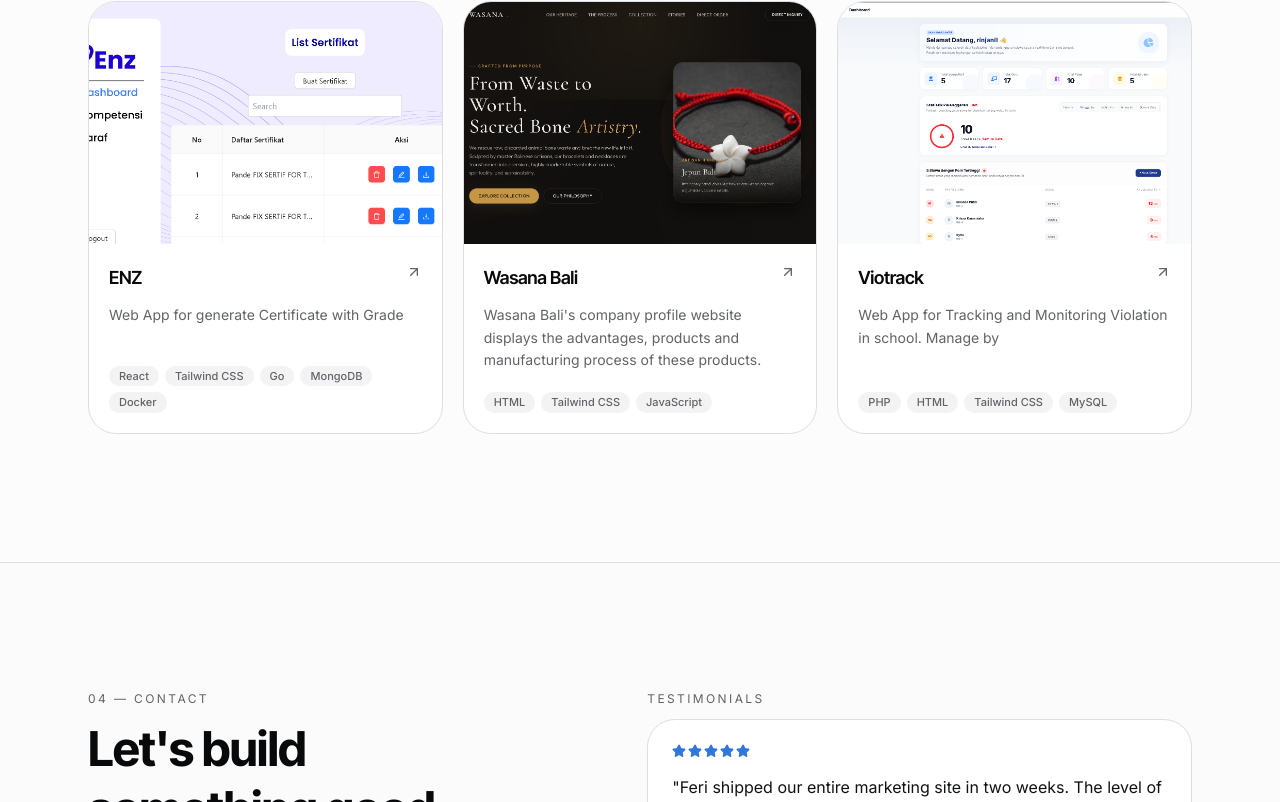
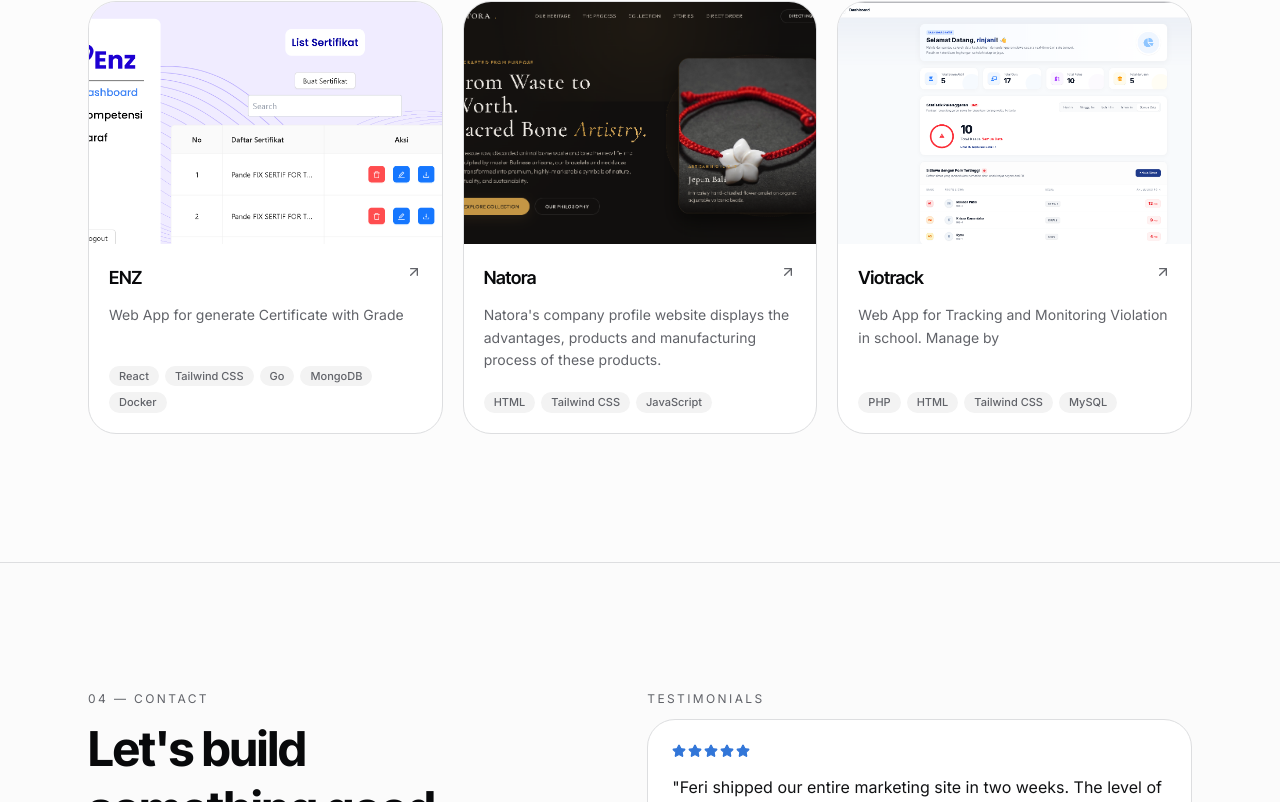
Before and after one commit to Pande17/portfolio, a React (Vite) app: page / in a window 1280 px wide. Shown: the part 2099-2901 px from the top of the page. Built offline with nearby package versions, Linux system fonts and the light colour scheme.

Commit message:
Natora updated

```diff
--- a/src/components/portfolio/Portfolio.tsx
+++ b/src/components/portfolio/Portfolio.tsx
@@ -2,7 +2,7 @@ import { useState } from "react";
 import { ArrowUpRight } from "lucide-react";
 import { cn } from "@/lib/utils";
 import p1 from "@/assets/enz.png";
-import p2 from "@/assets/wasana.png";
+import p2 from "@/assets/natora.png";
 import p3 from "@/assets/viotrack.png";
 import a1 from "@/assets/sekolah-beta.jpeg";
 import a2 from "@/assets/certificate-internship.png";
@@ -18,8 +18,8 @@ const projects = [
     image: p1,
   },
   {
-    title: "Wasana Bali",
-    desc: "Wasana Bali's company profile website displays the advantages, products and manufacturing process of these products.",
+    title: "Natora",
+    desc: "Natora's company profile website displays the advantages, products and manufacturing process of these products.",
     tags: ["HTML", "Tailwind CSS", "JavaScript"],
     image: p2,
   },
```
Also changed, not shown: src/assets/natora.png (added).
